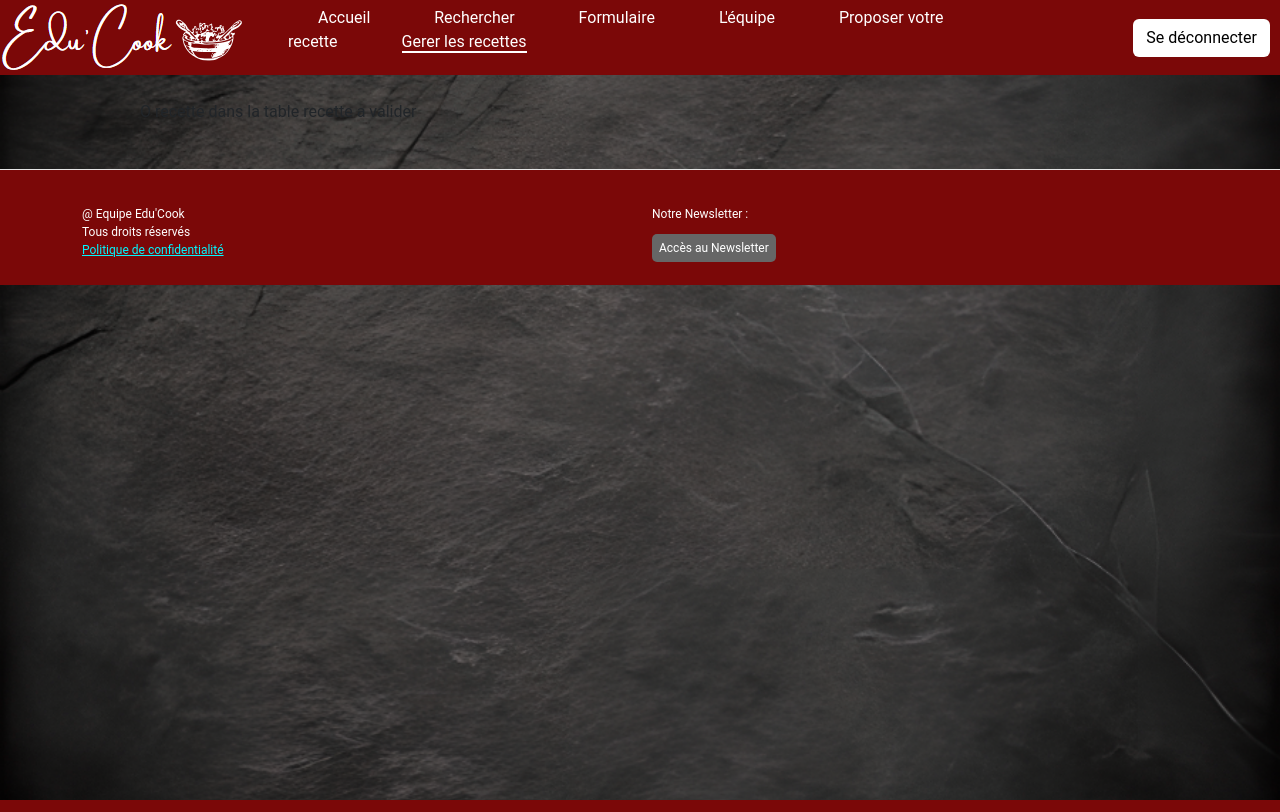
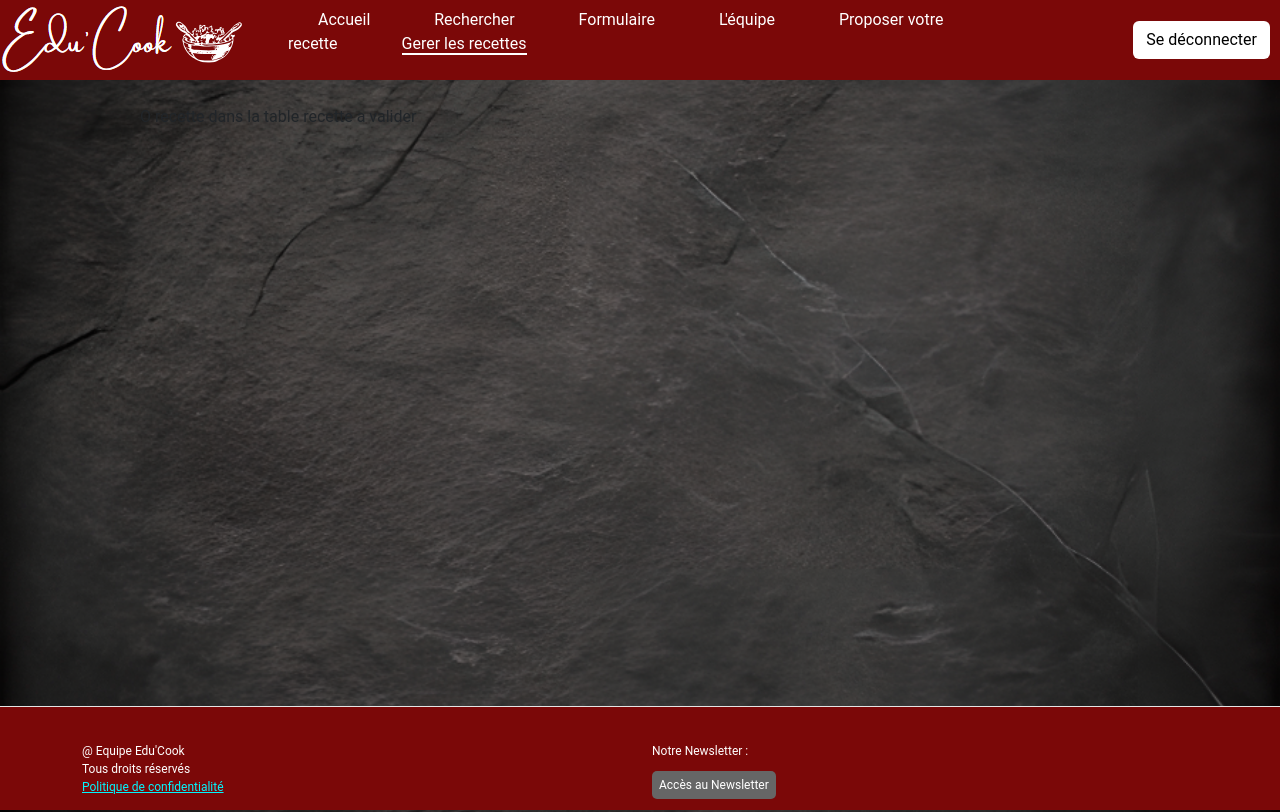
Before and after one commit to mathieu-Chourreau/S3.01-parcours-A-Groupe11, a PHP site: page /backOffice/back_office.php in a window 1280 px wide. Run offline with PHP 8.4, Linux system fonts and the light colour scheme; the visitor is signed in with stand-in values (Sample User, id 1); data that the repository does not hold is empty.

Commit message:
presque fini

```diff
--- a/src/code/site/backOffice/back_office.css
+++ b/src/code/site/backOffice/back_office.css
@@ -14,6 +14,7 @@ body{
     max-width: 1000px;
     height: auto;
     margin-top: 25px;
+    height: 69.5vh;
 }
 .image-container {
     flex: 0 0 auto;
--- a/src/code/site/commun/commun.css
+++ b/src/code/site/commun/commun.css
@@ -4,7 +4,7 @@
     background-color: rgb(123,8,8);
     justify-content: center;
     align-items: center;
-    height:75px;
+    height:10vh;
     z-index: 10;
 }
 
@@ -194,6 +194,7 @@ left: 5px;
     font-size: 12px;
     background-color: rgb(123, 8, 8);
     color: #fff;
+    height: 13vh;
 
 }
 
```
